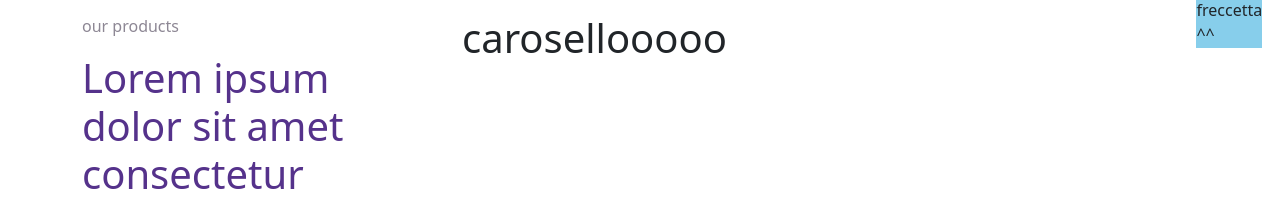
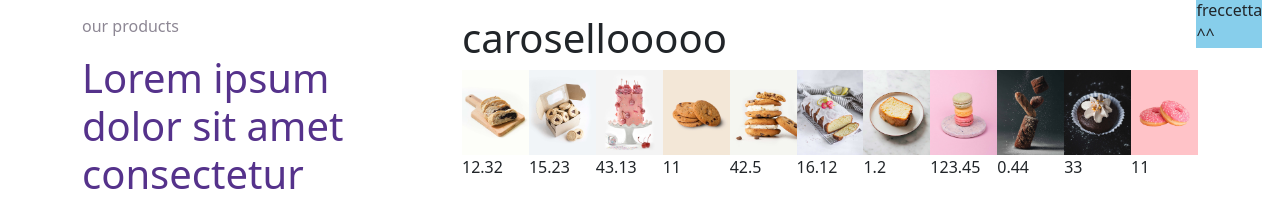
Before and after one commit to CarloCassini/proj-html-vuejs, a Vue app: page / in a window 1280 px wide. Shown: the part 752-952 px from the top of the page. Built offline with nearby package versions, Linux system fonts and the light colour scheme.

Commit message:
show all products

```diff
--- a/src/components/main components/shop.vue
+++ b/src/components/main components/shop.vue
@@ -45,6 +45,10 @@ export default {
           <h1>carosellooooo</h1>
           <div class="d-flex">
             <!-- <img :src="products[1].img" alt="" /> -->
+            <div v-for="product in products">
+              <img :src="product.img" alt="" />
+              <div>{{ product.priceA }}</div>
+            </div>
           </div>
         </div>
       </div>
```
